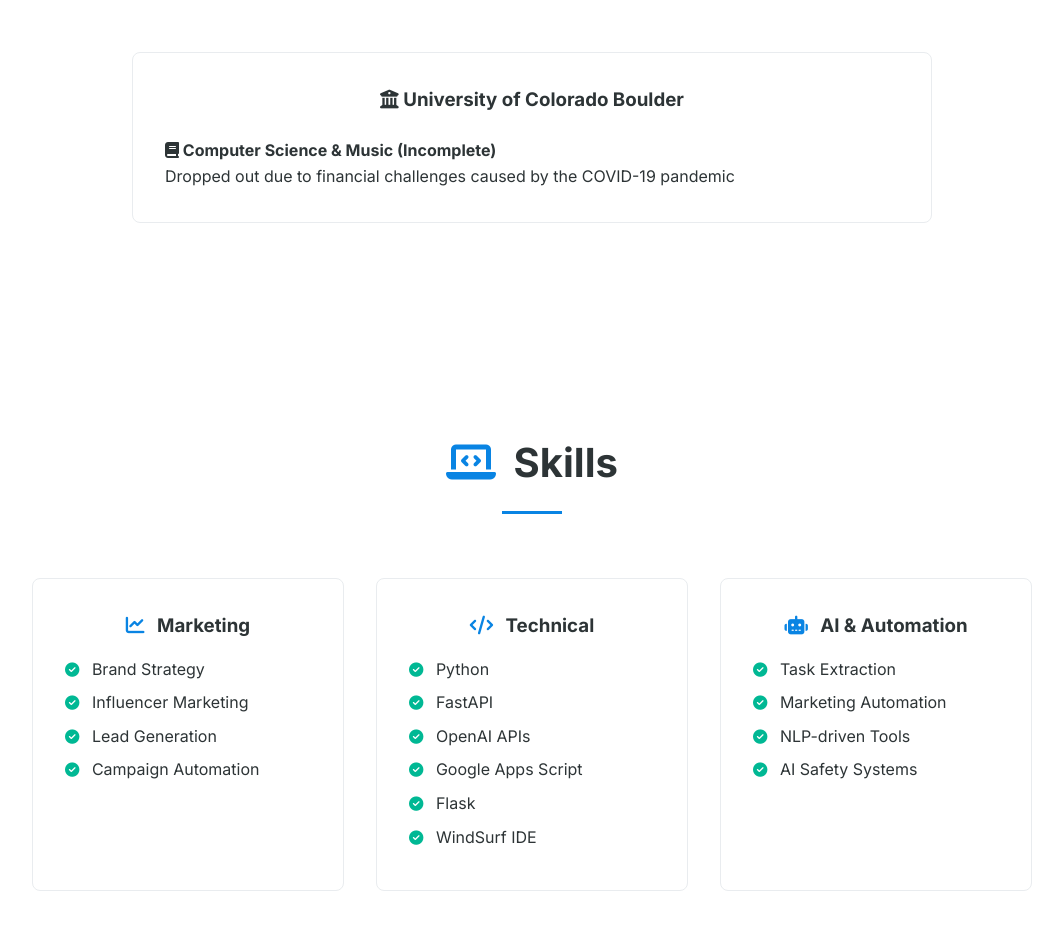
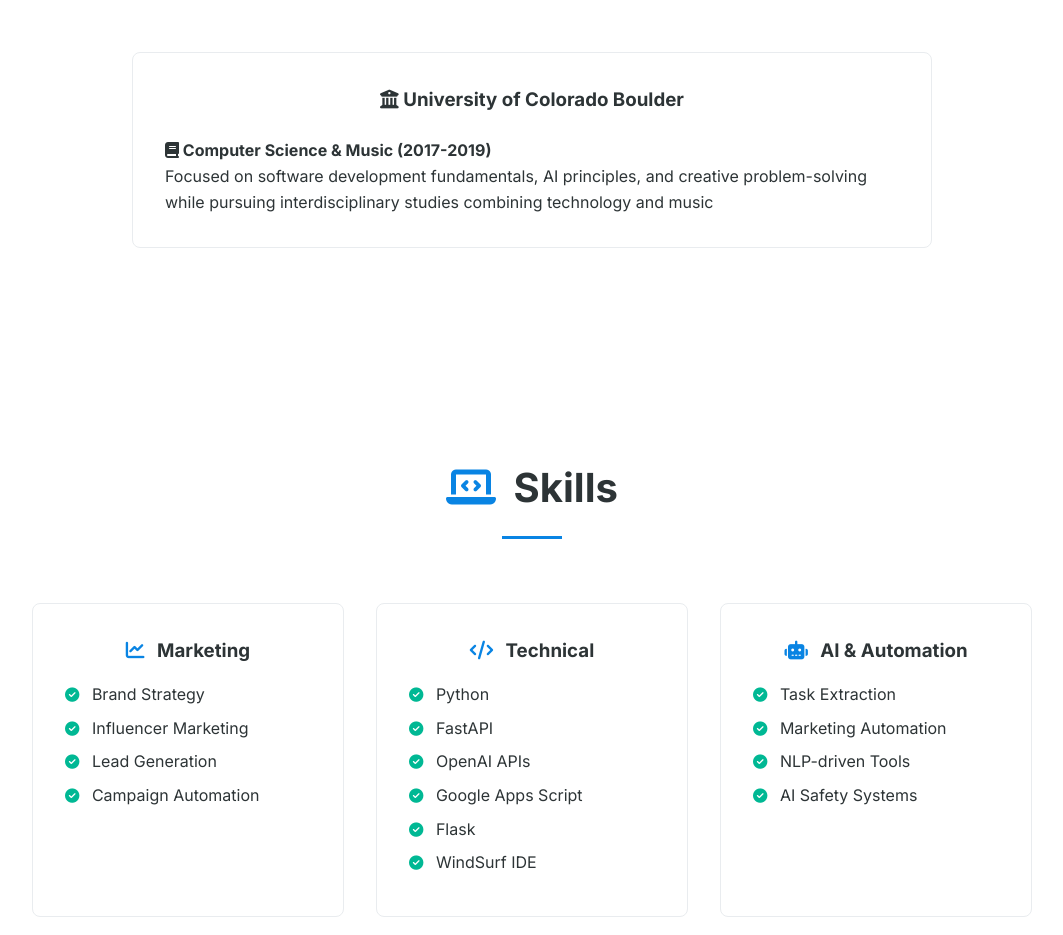
Before and after one commit to IndrBridge/resume, a plain HTML site: page index.html in a window 1280 px wide. Shown: the part 5120-6055 px from the top of the page, without its empty margins (108-1171 px from the left). Drawn offline with Linux system fonts and the light colour scheme.

Commit message:
Update education section and add deployment files

```diff
--- a/index.html
+++ b/index.html
@@ -172,8 +172,8 @@
         <div class="education-content">
             <div class="education-item glass-card">
                 <h3><i class="fas fa-university"></i> University of Colorado Boulder</h3>
-                <h4><i class="fas fa-book"></i> Computer Science & Music (Incomplete)</h4>
-                <p>Dropped out due to financial challenges caused by the COVID-19 pandemic</p>
+                <h4><i class="fas fa-book"></i> Computer Science & Music (2017-2019)</h4>
+                <p>Focused on software development fundamentals, AI principles, and creative problem-solving while pursuing interdisciplinary studies combining technology and music</p>
             </div>
         </div>
     </section>
```
Also changed, not shown: 2 other files.
